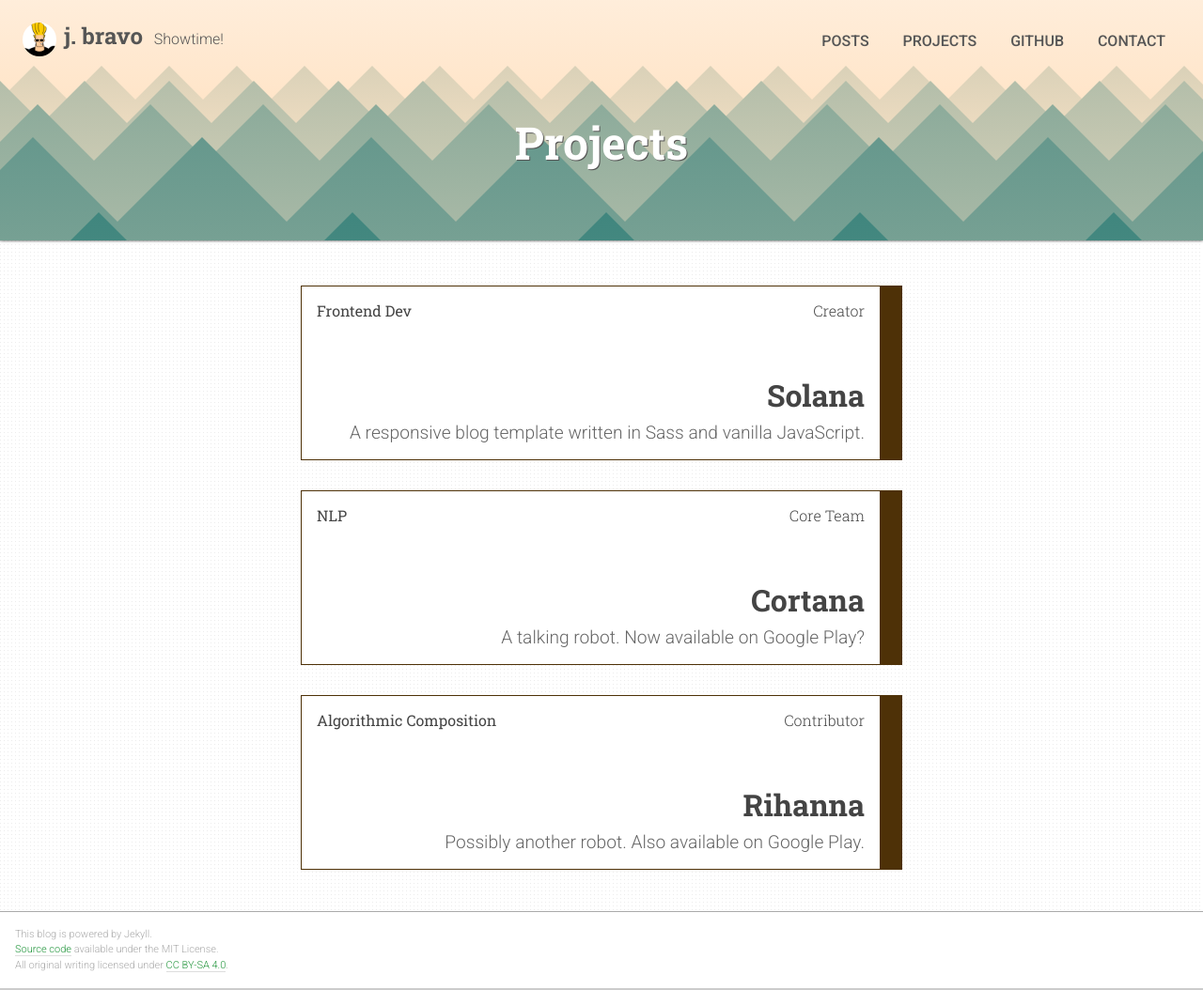
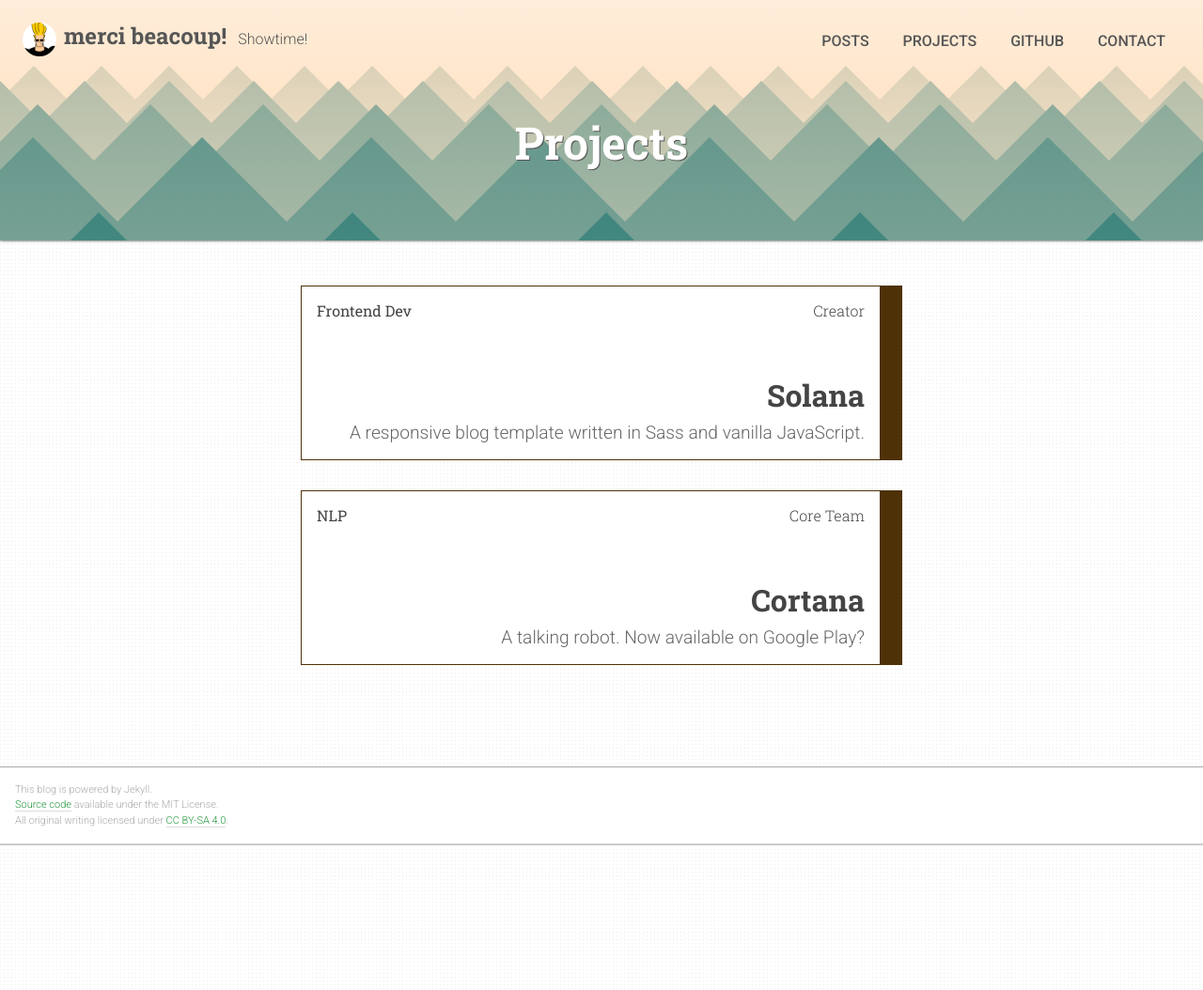
Before and after one commit to mercileesb/mercileesb.github.io, a Jekyll site: the page built from projects.html, in a window 1280 px wide. Shown: the whole page at 94% size. Built offline with Jekyll 4.4.1, drawn with Linux system fonts in a browser that asks for light colours.

Commit message:
Change git theme

```diff
--- a/_config.yml
+++ b/_config.yml
@@ -2,17 +2,17 @@
 # Theme Customization #
 #######################
 
-title: J. Bravo                             # used in <title> tag & site header
-author: Johnny Bravo                        # used in a <meta> tag & /feed.xml
+title: Merci beacoup!                            # used in <title> tag & site header
+author: Seungbin Lee                       # used in a <meta> tag & /feed.xml
 description: >                              # used in a <meta> tag & /feed.xml
   Hello 911 emergency, there's a handsome guy in my house!
   Oh wait a second, cancel that. It's only me.
 slogan: Showtime!                           # used in site header, beside title
 avatar: /i/avatar.png                       # used as portrait in site header
 banner: /i/mountains.svg                    # used as background in site header
-url: http://solana.ryanlue.com              # used by plugins to generate feed.xml and sitemap.xml
+url: http://mercileesb.github.io              # used by plugins to generate feed.xml and sitemap.xml
 baseurl: ''                                 # prepended to all absolute filepaths
-repo: https://github.com/rlue/jekyll-solana # used in footer
+repo: https://github.com/mercileesb # used in footer
 
 # Objects listed here will appear in the main nav menu.
 # Exceeding four items may cause problems on the desktop (>900px wide) layout.
@@ -45,11 +45,6 @@ projects:
     url: https://play.google.com/store/apps/details?id=com.microsoft.cortana
     role: Core Team
     category: NLP
-  - title: Rihanna
-    teaser: Possibly another robot. Also available on Google Play.
-    url: https://play.google.com/store/music/artist/Rihanna?id=Arcw2m2ih45qntv3fufub25tyhu
-    role: Contributor
-    category: Algorithmic Composition
 
 #################
 # Site Settings #
```
